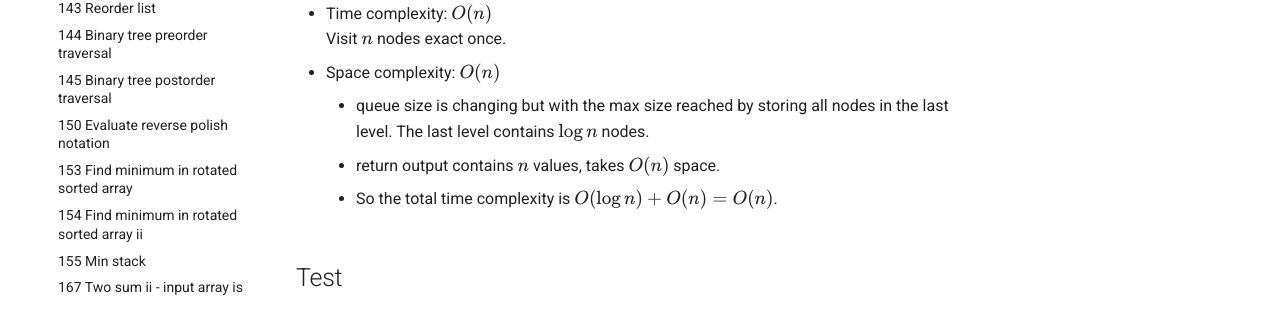
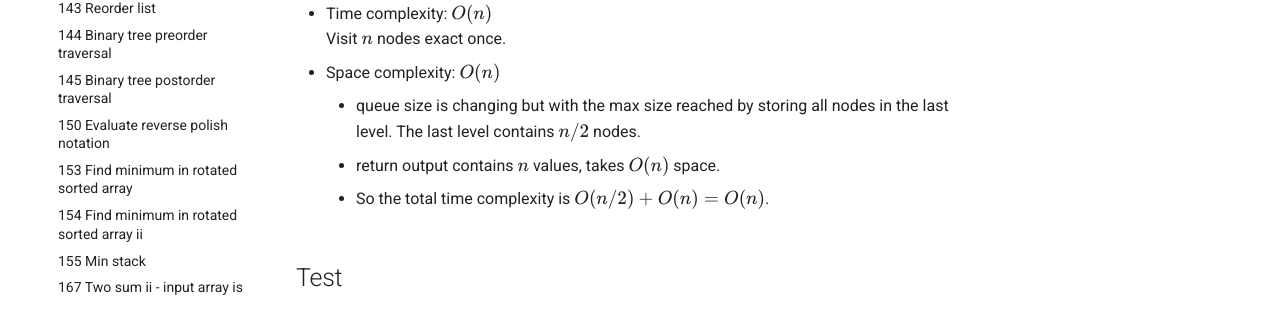
Before and after one commit to RogerLuo-Code/coding-practice, an MkDocs documentation site: the page built from docs/lc-solutions/lc0100-0199/lc0102-binary-tree-level-order-traversal.md, in a window 1280 px wide and 900 px high, scrolled down 1026 px. Shown: the part 445-757 px from the top of the window. Built offline with MkDocs 1.6.1 and Material for MkDocs 9.7.7, drawn with Linux system fonts in a browser that asks for light colours.

Commit message:
Fix space complexity analysis error in LC102

```diff
--- a/docs/lc-solutions/lc0100-0199/lc0102-binary-tree-level-order-traversal.md
+++ b/docs/lc-solutions/lc0100-0199/lc0102-binary-tree-level-order-traversal.md
@@ -60,9 +60,9 @@ case: empty root.
 - Time complexity: $O(n)$
     Visit $n$ nodes exact once.
 - Space complexity: $O(n)$
-    - queue size is changing but with the max size reached by storing all nodes in the
-    last level. The last level contains $\log n$ nodes.
+    - queue size is changing but with the max size reached by storing all nodes
+    in the last level. The last level contains $n / 2$ nodes.
     - return output contains $n$ values, takes $O(n)$ space.
-    - So the total time complexity is $O(\log n) + O(n) = O(n)$.
+    - So the total time complexity is $O(n / 2) + O(n) = O(n)$.
 
 ## Test
```
